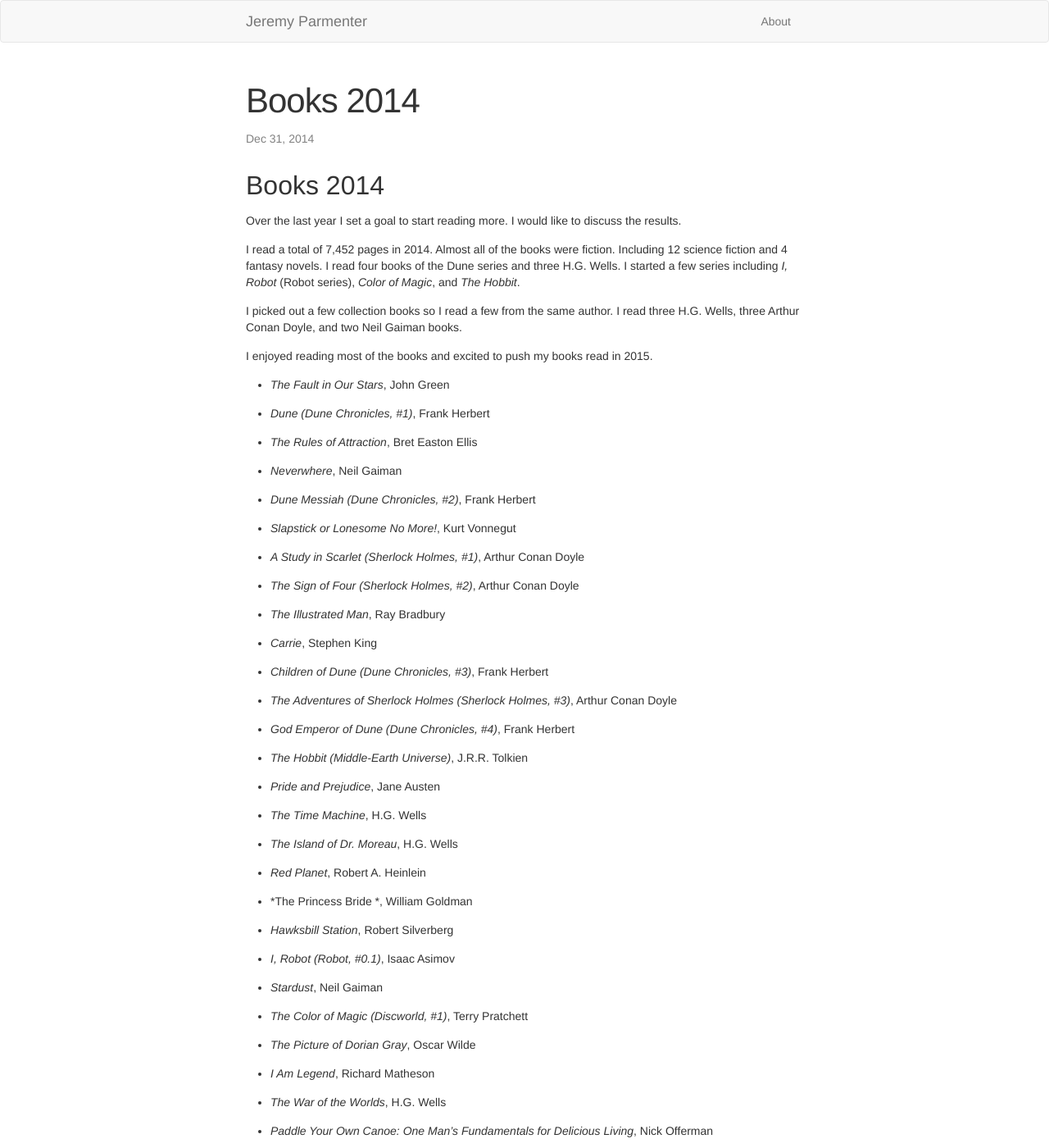
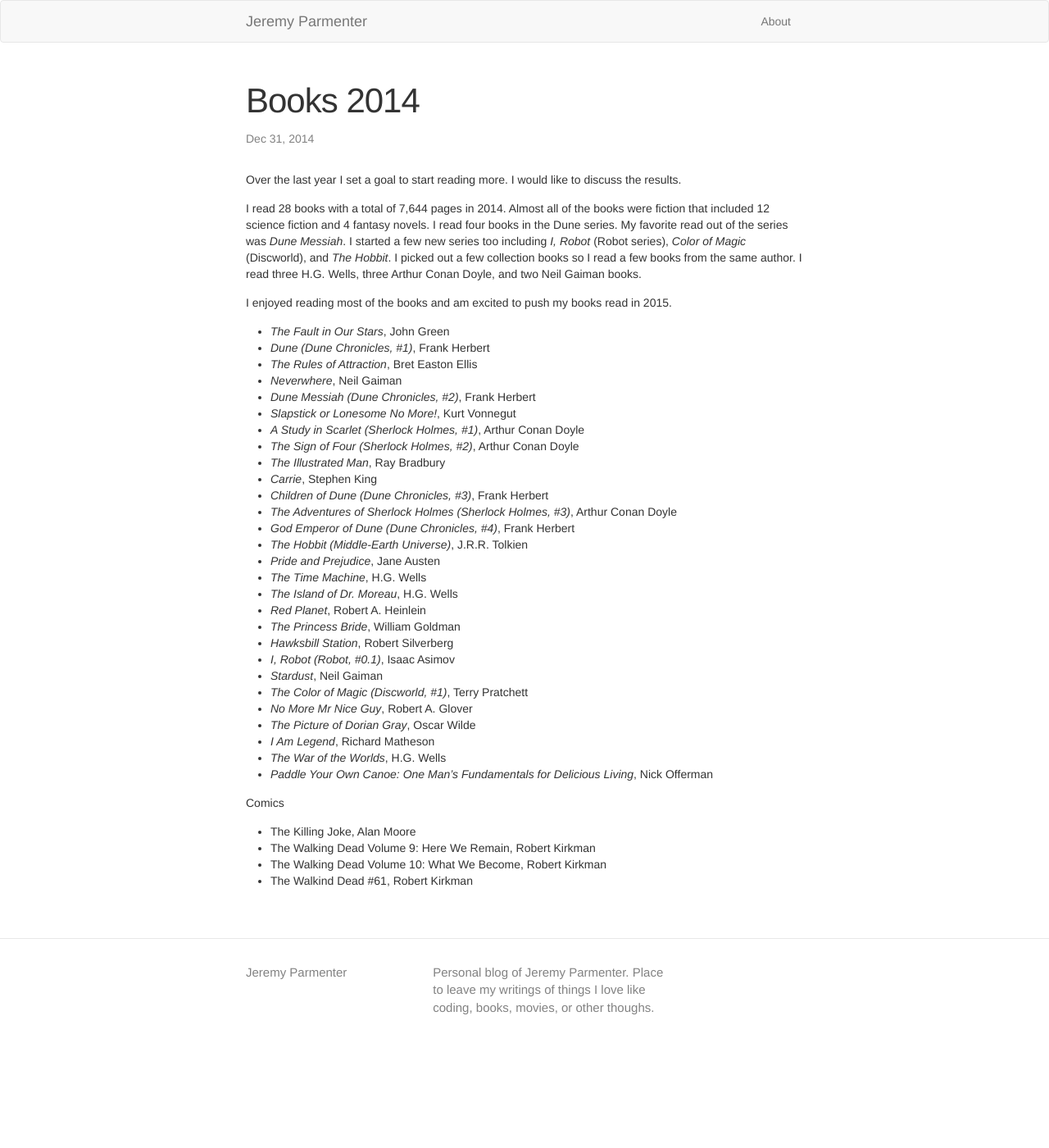
Before and after one commit to jparmenter/jparmenter.github.io, a Jekyll site: the page built from _posts/2014-12-31-books-2014.md, in a window 1280 px wide and 1400 px high. Shown: the whole window at 82% size. Built offline with Jekyll 4.4.1, drawn with Linux system fonts in a browser that asks for light colours.

Commit message:
Fixed a few typos and added a book that was missing

```diff
--- a/_posts/2014-12-31-books-2014.md
+++ b/_posts/2014-12-31-books-2014.md
@@ -3,68 +3,51 @@ layout: post
 title: Books 2014
 ---
 
-## Books 2014
+Over the last year I set a goal to start reading more. I would like to discuss
+the results.
 
-Over the last year I set a goal to start reading more. I would like to discuss the results.
+I read 28 books with a total of 7,644 pages in 2014. Almost all of the books
+were fiction that included 12 science fiction and 4 fantasy novels. I read four
+books in the Dune series. My favorite read out of the series was *Dune Messiah*. I
+started a few new series too including  *I, Robot* (Robot series), *Color
+of Magic* (Discworld), and *The Hobbit*. I picked out a few collection books so
+ I read a few books from the same author. I read  three H.G. Wells, three Arthur
+  Conan Doyle, and two Neil Gaiman books.
 
-I read a total of 7,452 pages in 2014. Almost all of the books were fiction. Including 12 science fiction and 4 fantasy novels. I read four books of the Dune series and
- three H.G. Wells. I started a few series including *I, Robot* (Robot series), *Color of Magic*, and *The Hobbit*.
-
-I picked out a few collection books so I read a few from the same author. I read three H.G. Wells, three Arthur Conan Doyle, and two Neil Gaiman books.
-
-I enjoyed reading most of the books and excited to push my books read in 2015.
-
+I enjoyed reading most of the books and am excited to push my books read in 2015.
 
 - *The Fault in Our Stars*, John Green
+- *Dune (Dune Chronicles, #1)*, Frank Herbert
+- *The Rules of Attraction*, Bret Easton Ellis
+- *Neverwhere*, Neil Gaiman
+- *Dune Messiah (Dune Chronicles, #2)*, Frank Herbert
+- *Slapstick or Lonesome No More!*, Kurt Vonnegut
+- *A Study in Scarlet  (Sherlock Holmes, #1)*, Arthur Conan Doyle
+- *The Sign of Four (Sherlock Holmes, #2)*, Arthur Conan Doyle
+- *The Illustrated Man*, Ray Bradbury
+- *Carrie*, Stephen King
+- *Children of Dune (Dune Chronicles, #3)*, Frank Herbert
+- *The Adventures of Sherlock Holmes (Sherlock Holmes, #3)*, Arthur Conan Doyle
+- *God Emperor of Dune (Dune Chronicles, #4)*, Frank Herbert
+- *The Hobbit (Middle-Earth Universe)*, J.R.R. Tolkien
+- *Pride and Prejudice*, Jane Austen
+- *The Time Machine*, H.G. Wells
+- *The Island of Dr. Moreau*, H.G. Wells
+- *Red Planet*, Robert A. Heinlein
+- *The Princess Bride*, William Goldman
+- *Hawksbill Station*, Robert Silverberg
+- *I, Robot (Robot, #0.1)*, Isaac Asimov
+- *Stardust*, Neil Gaiman
+- *The Color of Magic (Discworld, #1)*, Terry Pratchett
+- *No More Mr Nice Guy*, Robert A. Glover
+- *The Picture of Dorian Gray*, Oscar Wilde
+- *I Am Legend*, Richard Matheson
+- *The War of the Worlds*, H.G. Wells
+- *Paddle Your Own Canoe: One Man's Fundamentals for Delicious Living*, Nick Offerman
 
-- *Dune (Dune Chronicles, #1)*, Frank Herbert
+Comics
 
-- *The Rules of Attraction*, Bret Easton Ellis
-
-- *Neverwhere*, Neil Gaiman
-
-- *Dune Messiah (Dune Chronicles, #2)*, Frank Herbert
-
-- *Slapstick or Lonesome No More!*, Kurt Vonnegut
-
-- *A Study in Scarlet  (Sherlock Holmes, #1)*, Arthur Conan Doyle
-
-- *The Sign of Four (Sherlock Holmes, #2)*, Arthur Conan Doyle
-
-- *The Illustrated Man*, Ray Bradbury
-
-- *Carrie*, Stephen King
-
-- *Children of Dune (Dune Chronicles, #3)*, Frank Herbert
-
-- *The Adventures of Sherlock Holmes (Sherlock Holmes, #3)*, Arthur Conan Doyle
-
-- *God Emperor of Dune (Dune Chronicles, #4)*, Frank Herbert
-
-- *The Hobbit (Middle-Earth Universe)*, J.R.R. Tolkien
-
-- *Pride and Prejudice*, Jane Austen
-
-- *The Time Machine*, H.G. Wells
-
-- *The Island of Dr. Moreau*, H.G. Wells
-
-- *Red Planet*, Robert A. Heinlein
-
-- *The Princess Bride *, William Goldman
-
-- *Hawksbill Station*, Robert Silverberg
-
-- *I, Robot (Robot, #0.1)*, Isaac Asimov
-
-- *Stardust*, Neil Gaiman
-
-- *The Color of Magic (Discworld, #1)*, Terry Pratchett
-
-- *The Picture of Dorian Gray*, Oscar Wilde
-
-- *I Am Legend*, Richard Matheson
-
-- *The War of the Worlds*, H.G. Wells
-
-- *Paddle Your Own Canoe: One Man's Fundamentals for Delicious Living*, Nick Offerman
+- The Killing Joke, Alan Moore
+- The Walking Dead Volume 9: Here We Remain, Robert Kirkman
+- The Walking Dead Volume 10: What We Become, Robert Kirkman
+- The Walkind Dead #61, Robert Kirkman
```
